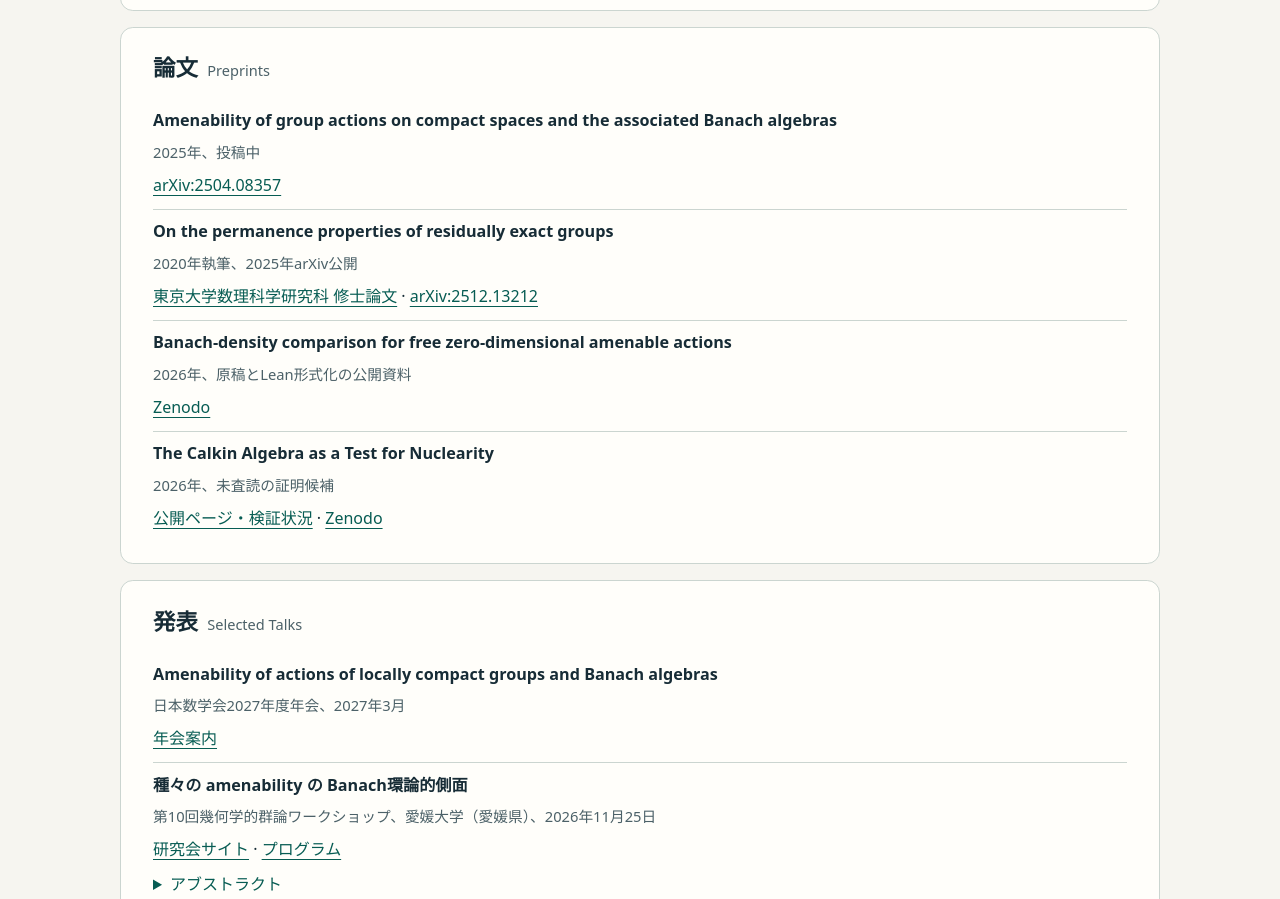
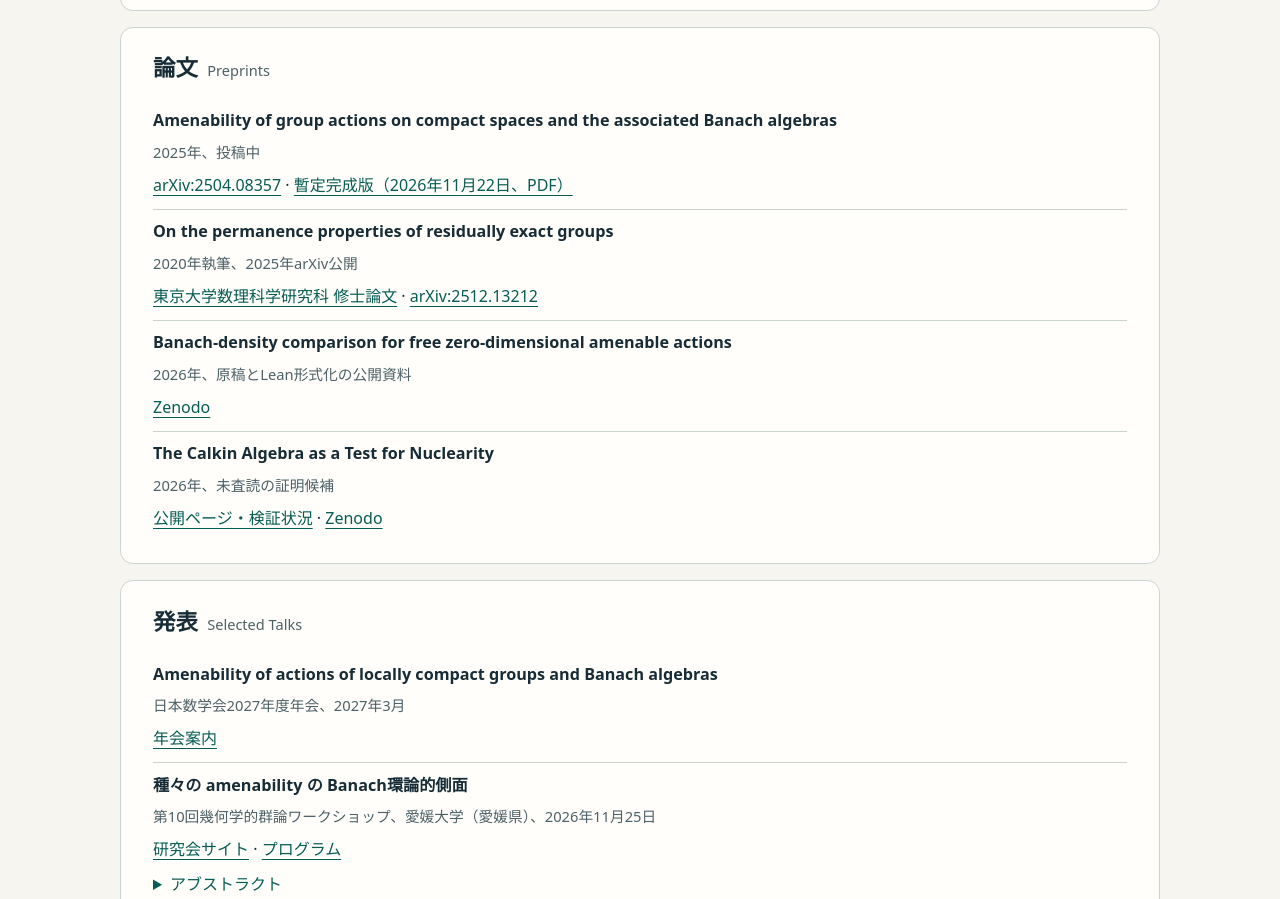
Before and after one commit to unti-fourier/unti-fourier.github.io, a plain HTML site: page index.html in a window 1280 px wide. Shown: the part 992-1891 px from the top of the page. Drawn offline with Linux system fonts and the light colour scheme.

Commit message:
Publish the provisional final version of the Banach amenability paper
Link the November 22 revision from its entry alongside arXiv. The PDF embeds the TeX used for the public copy.

```diff
--- a/index.html
+++ b/index.html
@@ -32,7 +32,7 @@ footer{border-top:1px solid var(--line);padding:1rem 0;color:var(--muted);font-s
 <section class="panel" id="profile"><h2>プロフィール・研究<small lang="en">Profile &amp; Research</small></h2><p>群や群作用の従順性、離散無限群の諸性質を、Banach環論やC*環論を用いて研究しています。</p><p lang="en">Study of amenable groups, amenable group actions and other properties of discrete groups using Banach algebras and C*-algebras.</p>
 <h3>経歴</h3><ul class="entries"><li>1995年生まれ</li><li>2018年 東京大学教養学部統合自然科学科 卒業</li><li>2020年 東京大学大学院数理科学研究科 修士課程修了</li><li>2026年 東京大学大学院数理科学研究科 博士課程修了</li><li>現職：函館工業高等専門学校 一般系 助教</li></ul><p>修士・博士課程指導教員：<a href="https://www.ms.u-tokyo.ac.jp/~yasuyuki/">河東泰之 教授</a></p></section>
 <section class="panel" id="papers"><h2>論文<small lang="en">Preprints</small></h2><ul class="entries">
-<li><h3 lang="en">Amenability of group actions on compact spaces and the associated Banach algebras</h3><p class="meta">2025年、投稿中</p><a href="https://arxiv.org/abs/2504.08357">arXiv:2504.08357</a></li>
+<li><h3 lang="en">Amenability of group actions on compact spaces and the associated Banach algebras</h3><p class="meta">2025年、投稿中</p><a href="https://arxiv.org/abs/2504.08357">arXiv:2504.08357</a> · <a href="./papers/20261122_26_banach_amen.pdf">暫定完成版（2026年11月22日、PDF）</a></li>
 <li><h3 lang="en">On the permanence properties of residually exact groups</h3><p class="meta">2020年執筆、2025年arXiv公開</p><a href="https://drive.google.com/open?id=1YKMxecsaBZy2_Vm9fFK6TyxCed2WLrIn&amp;usp=drive_fs">東京大学数理科学研究科 修士論文</a> · <a href="https://arxiv.org/abs/2512.13212">arXiv:2512.13212</a></li>
 <li><h3 lang="en">Banach-density comparison for free zero-dimensional amenable actions</h3><p class="meta">2026年、原稿とLean形式化の公開資料</p><a href="https://doi.org/10.5281/zenodo.22723645">Zenodo</a></li>
 <li><h3 lang="en">The Calkin Algebra as a Test for Nuclearity</h3><p class="meta">2026年、未査読の証明候補</p><a href="https://unti-fourier.github.io/calkin-proof-candidate/">公開ページ・検証状況</a> · <a href="https://doi.org/10.5281/zenodo.24362321">Zenodo</a></li>
```
Also changed, not shown: 1 other file.
